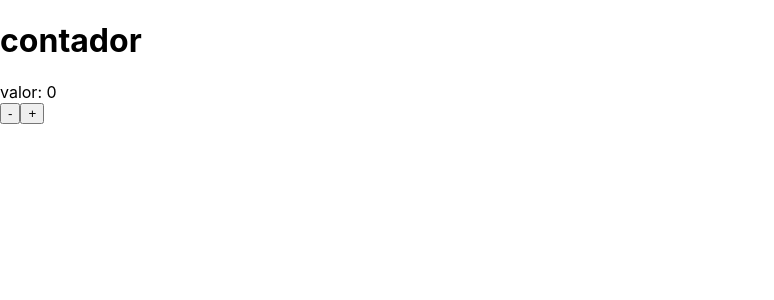
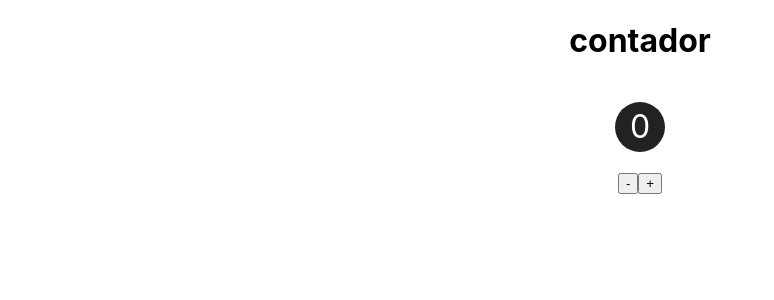
Before and after one commit to marcossouz/Next.js-React-cod3r, a Next.js app in the folder exercicios/: page /estado/contador in a window 1280 px wide. Shown: the top 300 px of the page, without its empty margins (0-774 px from the left). Built offline with nearby package versions, Linux system fonts and the light colour scheme.

Commit message:
desafio contador
Signed-off-by: Marcos Souza <mrcsz.m@gmail.com>

```diff
--- /dev/null
+++ b/exercicios/components/ContadorDisplay.jsx
@@ -0,0 +1,18 @@
+export default function ContadorDisplay(props) {
+  return (
+    <div style={{
+      display: "flex",
+      justifyContent: "center",
+      alignItems: "center",
+      height: "50px",
+      width: "50px",
+      borderRadius: "25px",
+      backgroundColor: "#222",
+      color: "#fff",
+      fontSize: "2rem",
+      margin: "20px"
+    }}>
+      {props.numero}
+    </div>
+  )
+}
--- a/exercicios/pages/estado/contador.jsx
+++ b/exercicios/pages/estado/contador.jsx
@@ -1,14 +1,22 @@
 import { useState } from "react"
+import ContadorDisplay from "../../components/ContadorDisplay"
 
 export default function contador() {
   const [valor, setValor] = useState(0)
 
   return (
-    <div>
+    <div style={{
+      display: "flex",
+      alignContent: "center",
+      flexDirection: "column",
+      alignItems: "center",
+    }}>
       <h1>contador</h1>
-      <div>valor: {valor}</div>
-      <button onClick={() => setValor(valor - 1)}>-</button>
-      <button onClick={() => setValor(valor + 1)}>+</button>
+      <ContadorDisplay numero={valor} />
+      <div>
+        <button onClick={() => setValor(valor - 1)}>-</button>
+        <button onClick={() => setValor(valor + 1)}>+</button>
+      </div>
     </div>
   )
 }
```
Also changed, not shown: 1 other file (tests, documents, lock files or other folders).
